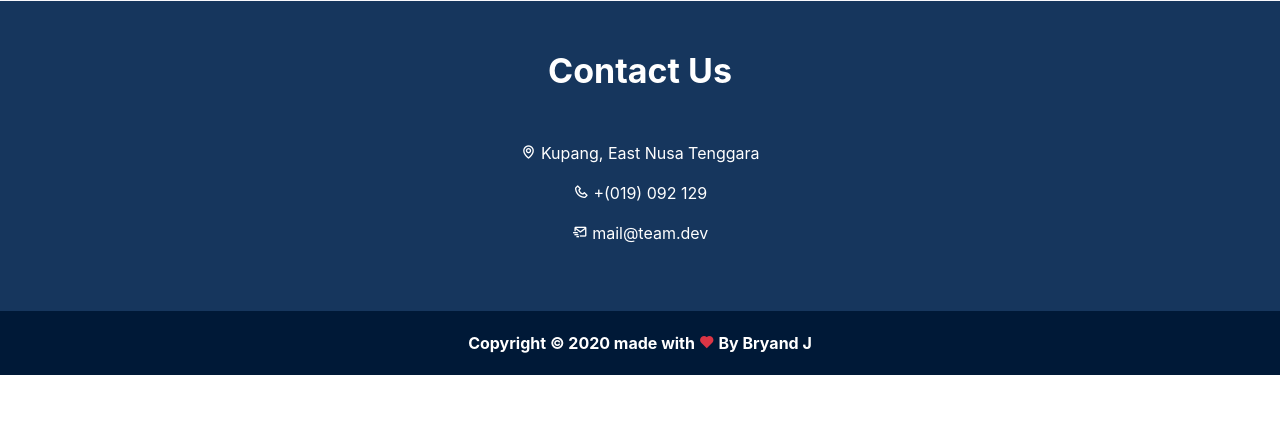
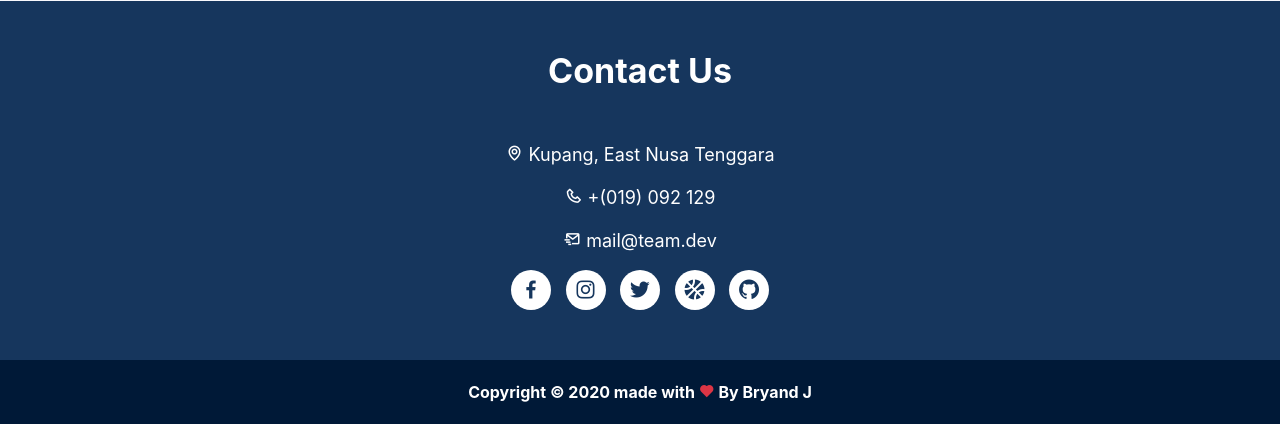
Before and after one commit to bryand-j/katong-dev-landing, a PHP site: page / in a window 1280 px wide; the page is wider, and only the part inside the window is pictured. Shown: the part 3043-3467 px from the top of that part. Before the commit the page ends 3418 px from the top of that part, so only its background shows below. Run offline with PHP 8.4, Linux system fonts and the light colour scheme.

Commit message:
add sosmed link

```diff
--- a/css/main.css
+++ b/css/main.css
@@ -423,6 +423,21 @@ h1.section-title{
 .btn:focus{
 	box-shadow: none;
 }
+
+#contact p{
+	font-size: 18px;
+}
+
+.sosmed-link i{
+
+	text-decoration: none;
+	font-size: 24px;
+	margin-left: 5px;margin-right: 5px;
+	background-color: #fff;
+	color: #16365d;
+	padding: 8px 8px;
+	border-radius: 100%;
+}
 section{
 	overflow: hidden;
 }
--- a/index.php
+++ b/index.php
@@ -215,6 +215,13 @@
             <p><i class="bx bx-map"></i> Kupang, East Nusa Tenggara</p>
             <p><i class="bx bx-phone"></i> +(019) 092 129</p>
             <p><i class="bx bx-mail-send"></i> mail@team.dev</p>
+            <div class="sosmed-link">
+              <a href="#"><i class="bx bxl-facebook"></i></a>
+              <a href="#"><i class="bx bxl-instagram"></i></a>
+              <a href="#"><i class="bx bxl-twitter"></i></a>
+              <a href="#"><i class="bx bxs-basketball"></i></a>
+              <a href="#"><i class="bx bxl-github"></i></a>
+            </div>
           </div>
         </div>
       </section>
```
